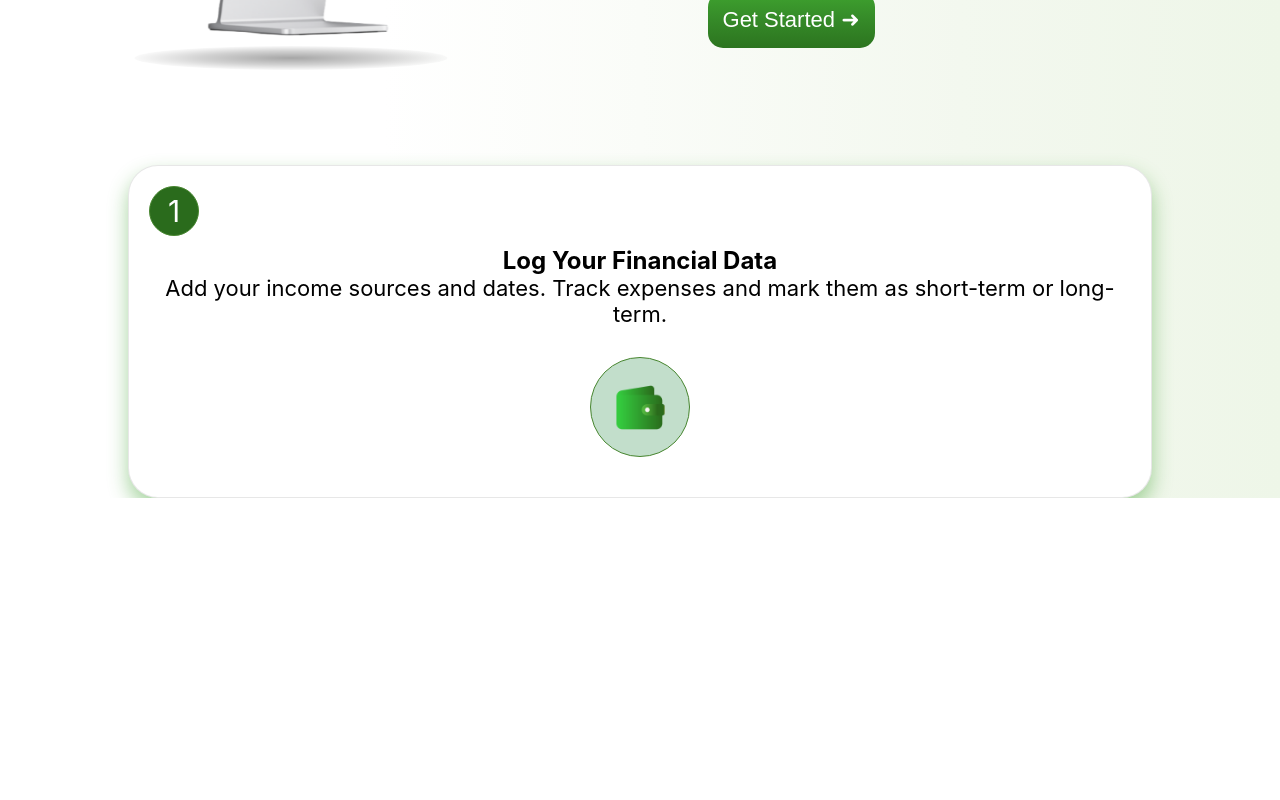
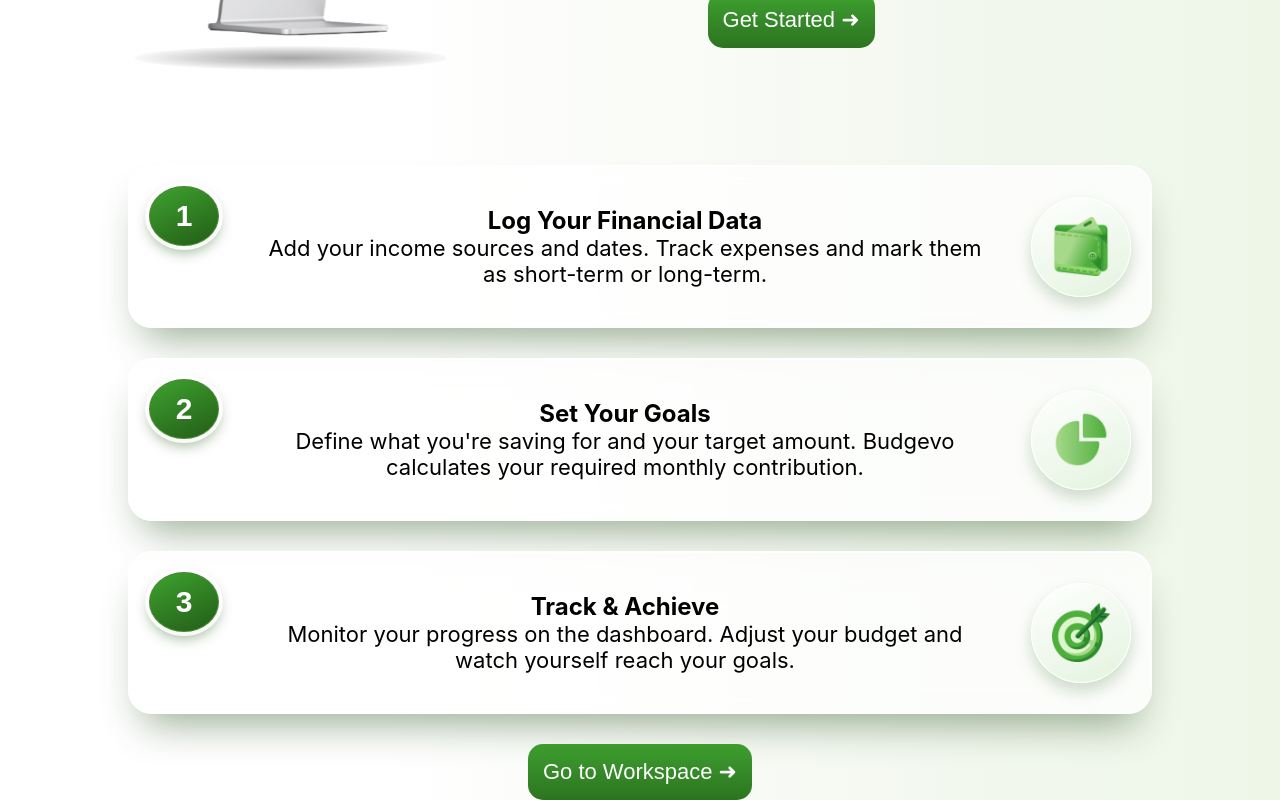
Before and after one commit to Kiara929/BudgeVo, a React (Vite) app: page / in a window 1280 px wide. Shown: the part 1576-2376 px from the top of the page. Before the commit the page ends 2074 px from the top, so only its background shows below. Built offline with nearby package versions, Linux system fonts and the light colour scheme.

Commit message:
feat: added instructions section and responsiveness

```diff
--- a/src/App.css
+++ b/src/App.css
@@ -354,59 +354,172 @@ button {
   flex-direction: column;
   justify-items: center;
   align-items: center;
+  gap: 30px;
 }
 
 .instructions-container {
-  background: white;
-  box-shadow: 0 10px 20px #3ea32f76;
+  background: rgba(255, 255, 255, 0.72);
+        backdrop-filter: blur(20px);
+        -webkit-backdrop-filter: blur(20px);
         width: 80%;
-    border-radius: 30px;
+        border-radius: 24px;
         display: flex;
         flex-direction: column;
-  justify-content: space-between;
-  padding: 30px;
-  gap: 20px;
-  border: 1px solid rgba(131, 129, 129, 0.193);
+        align-items: center;
+        /* padding: 0px 30px 22px 26px; */
+        /* gap: 14px; */
+        border: 1px solid rgba(255, 255, 255, 0.6);
+        box-shadow:
+            0 1px 0 rgba(255, 255, 255, 0.8) inset,
+            0 24px 40px -16px rgba(31, 74, 20, 0.48);
         position: relative;
+        text-align: center;
+        overflow: visible;
 }
 
 .instructions-heading {
   width: 100%;
+  height: 100%;
   /* display: flex; */
   /* flex-direction: column; */
   /* flex: 3; */
   text-align: center;
-  align-items: center;
+  align-items:flex-end;
   /* padding-left: 90px; */
-  padding-top: 50px;
+  /* padding-top: 50px; */
+  margin: 0;
+  padding: 0px 30px 30px 30px;
   /* padding-left: 30%; */
 }
 
-.instructions-number {
-    position: absolute;
-    top: 0px;
-    left: 0px;
-    margin: 0;
-    z-index: 1; /* sits above the card content */
-    padding: 10px;
+
+/* .instructions-icon-container {
+  padding: 10px !important;
+} */
+
+.instructions-icons {
+  align-content: flex-start;
+  margin: 0 !important;
 }
 
  .instructions-number .circle {
-    background: #2a6b1c;
-    min-width: 50px;
-    min-height: 30px;
-    width: 50px;   /* fixed size instead of 100%, since it's no longer sized by its flex sibling */
-    height: 50px;
-    border-radius: 50%; /* looks like you want a circular badge, not a rectangle */
-    font-size: 30px;    /* 45px was sized for the old flex-based box; scale down for a small badge */
+        background: linear-gradient(155deg, #3ea32f 0%, #235c17 100%);
+        min-width: 25px;
+        max-width: 70px;
+        min-height: 10px;
+        max-height: 60px;
+        width: 100%;
+        height: 75%;
+        border-radius: 50%;
+        display: flex;
+        align-items: center;
+        justify-content: center;
+        font-family: 'Space Grotesk', sans-serif;
+        font-size: 30px;
+        font-weight: 600;
         color: white;
-    text-align: center;
-    line-height: 50px;  /* vertically centers the number without needing flex/grid */
-    padding: 0;
+        box-shadow:
+            0 0 0 4px rgba(255, 255, 255, 0.9),
+            0 6px 14px rgba(35, 92, 23, 0.45);
+        position: relative;
     }
 
-.instructions-container .circle {
-  align-self: center;
+.instructions-icons {
+  /* height: 50%; */
+  width: 100%;
+  display: flex;
+  justify-content: space-between ;
+  position: relative;
+  /* align-items: flex-start; */
+
+}
+
+
+.instructions-icon {
+  /* top: -30px; */
+  position: absolute;
+}
+
+.step-heading {
+  display: flex;
+  flex-direction: column;
+  gap: 10px;
+  padding-bottom: 10px;
+  justify-items: center;
+  align-items: center;
+}
+
+.step-heading h2 {
+  font-family: 'Space Grotesk', sans-serif;
+        font-size: 16px;
+        font-weight: 600;
+        letter-spacing: 0.08em;
+        text-transform: uppercase;
+        color: #3ea32f;
+}
+
+/* @keyframes shine {
+    from { background-position: 200% 0; }
+    to { background-position: -50% 0; }
+}
+
+.step-heading h2:hover {
+  animation: shine 1s ease forwards;
+} */
+
+
+
+.step-heading hr {
+  width: 60%;
+        padding: 1.5px;
+        border-radius: 2px;
+        background: linear-gradient(90deg, #3ea32f, #a4dc93);
+        margin-top: -2px;
+        border: none;
+}
+
+    .instructions-icon-glow {
+        /* position: absolute; */
+        inset: -6px;
+        border-radius: 50%;
+        background: radial-gradient(circle, rgba(105, 195, 90, 0.55), transparent 70%);
+        filter: blur(6px);
+        animation: pulse-glow 3.5s ease-in-out infinite;
+    }
+
+    @keyframes pulse-glow {
+        0%, 100% { opacity: 0.5; transform: scale(1); }
+        50% { opacity: 0.9; transform: scale(1.08); }
+    }
+
+    .instructions-icon {
+        /* position: relative; */
+        /* width: 100%; */
+        /* height: 100%; */
+        top: 0px;
+        right: 0;
+        border-radius: 50%;
+        background: linear-gradient(155deg, #ffffff 0%, #e3f3de 100%);
+        border: 1px solid rgba(255, 255, 255, 0.9);
+        /* display: flex; */
+        /* align-items: center; */
+        /* justify-content: center; */
+        box-shadow: 0 8px 16px rgba(35, 92, 23, 0.22);
+    }
+
+    .instructions-icon img {
+        width: 60% !important;
+        /* height: 26px; */
+        object-fit: contain;
+    }
+
+/* image circle — top-right corner on mobile */
+.instructions-icon {
+  /* position: absolute; */
+  /* top: 0px; */
+  /* right: 0px; */
+  /* z-index: 1; */
+  /* margin: 10px; */
 }
 
 
@@ -501,6 +614,53 @@ button {
 
 .get-started-image::after {
   bottom: 65px;
+}
+
+.instructions-container {
+  display: flex;
+  flex-direction: row;
+  padding: 10px;
+  justify-content: space-between;
+}
+
+.instructions-container:first-child {
+  min-width: 300px !important;
+  flex: 1;
+}
+
+.instructions-heading {
+  width: 100%;
+  padding: 30px;
+  /* text-align: left; */
+}
+
+.instructions-icon {
+  position: relative;
+
+}
+
+.instructions-icon img {
+  width: 100% !important;
+}
+
+.image-icons {
+  height: 60% !important;
+}
+
+.instructions-number {
+  /* all: initial; */
+  align-self: baseline;
+
+}
+
+.instructions-number .circle {
+   /* all: initial; */
+  object-fit: contain;
+  /* width: ; */
+  width: 100px !important;
+  height: 130px;
+  /* width: 100%; */
+  /* height: 100%; */
 }
 
 }
@@ -661,7 +821,7 @@ button {
 }
 
 @media screen and (min-width: 1340px) {
-  .hero-section-heading h1 {
+  .hero-section-heading h1, .get-started-heading h1 {
     font-size: 80px;
     padding: 0px;
     width: 100%;
@@ -687,7 +847,32 @@ button {
   }
 
   .get-started-heading h1 {
-    width: 50% !important;
+    width: 90% !important;
   }
 
+  .instructions-container {
+    gap: 40px;
+    min-height: 230px !important;
+    width: 60%;
   }
+
+  .instructions-heading {
+    width: 70%;
+    text-align: left;
+  }
+
+  h2 {
+    font-size: 30px;
+  }
+
+  .instructions-icon {
+    /* flex: 1; */
+    /* width: 200%; */
+    width: 150px;
+    height: 150px;
+  }
+}
+
+/* @media screen and (min-width:1) {
+
+} */
--- a/src/App.jsx
+++ b/src/App.jsx
@@ -1,4 +1,4 @@
-import { useState } from 'react'
+import { useState, useEffect } from 'react'
 // import reactLogo from './assets/react.svg'
 // import viteLogo from './assets/vite.svg'
 // import heroImg from './assets/hero.png'
@@ -6,7 +6,23 @@ import './App.css'
 import NavBar from './components/Nav-Bar'
 
 function App() {
-const isMobile = window.innerWidth <= 768;
+
+  const instructions = [
+  {label: "Log Your Financial Data", description: "Add your income sources and dates. Track expenses and mark them as short-term or long-term.", step: "Step One", number: 1, image: "/purse.png"},
+  {label: "Set Your Goals", description: "Define what you're saving for and your target amount. Budgevo calculates your required monthly contribution.", step: "Step Two", number: 2, image: "/pie-chart.png"},
+  {label: "Track & Achieve", description: "Monitor your progress on the dashboard. Adjust your budget and watch yourself reach your goals.", step: "Step Three", number: 3, image: "/target.png"},
+];
+
+  const [width, setWidth] = useState(window.innerWidth);
+  const isMobile = width < 768;
+
+  useEffect(() => {
+        const handleResize = () => setWidth(window.innerWidth);
+        window.addEventListener("resize", handleResize);
+        return () => window.removeEventListener("resize", handleResize);
+    }, []);
+
+
 
   return (
     <>
@@ -93,18 +109,57 @@ const isMobile = window.innerWidth <= 768;
       {/* INSTRUCTIONS SECTION */}
 
       <div className='instructions-section'>
-        <div className='instructions-container'>
-          <div className='instructions-number'>
-            <div className='circle'>1</div>
+
+        {instructions.map((instruction) => (
+          <div className='instructions-container' key={instruction.number}>
+
+          {isMobile ? (
+            <>
+               <div className='instructions-icons'>
+                <div className='instructions-number'>
+                <div className='circle'>{instruction.number}</div>
+              </div>
+
+              <div className='instructions-icon-container'>
+                <div className='circle instructions-icon'>
+                  <img src={instruction.image} className='image-icons wallet'/>
+                </div>
+              </div>
+              </div>
+
+              <div className='step-heading'>
+            <h2>{instruction.step}</h2>
+            <hr />
           </div>
+              <div className='instructions-heading'>
+            <h2>{instruction.label}</h2>
+          <p>{instruction.description}</p>
+          </div>
+
+            </>
+          ) : (
+            <>
+            <div className='instructions-number'>
+            <div className='circle'>{instruction.number}</div>
+          </div>
+
           <div className='instructions-heading'>
-            <h2>Log Your Financial Data</h2>
-          <p>Add your income sources and dates. Track expenses and mark them as short-term or long-term.</p>
+            <h2>{instruction.label}</h2>
+          <p>{instruction.description}</p>
           </div>
-          <div className='circle instructions-icon'>
-            <img src='wallet.png' className='image-icons wallet'/>
+          <div className='instructions-icon-container'>
+            <div className='circle instructions-icon'>
+              <img src={instruction.image}className='image-icons wallet'/>
+            </div>
           </div>
-        </div>
+          </>
+          )}
+          </div>
+        ))}
+
+
+        <button>Go to Workspace ➜</button>
+        {/* </div> */}
       </div>
     </>
   )
```
Lines whose indentation alone changed are shown as unchanged.
